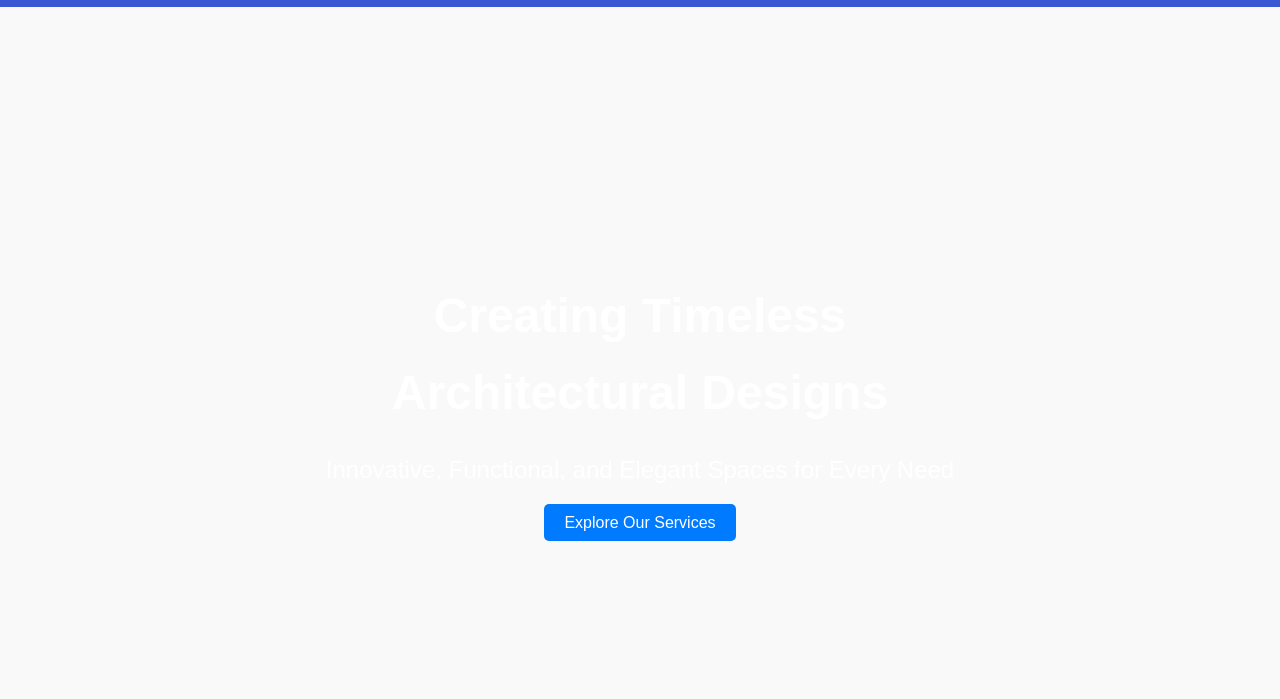
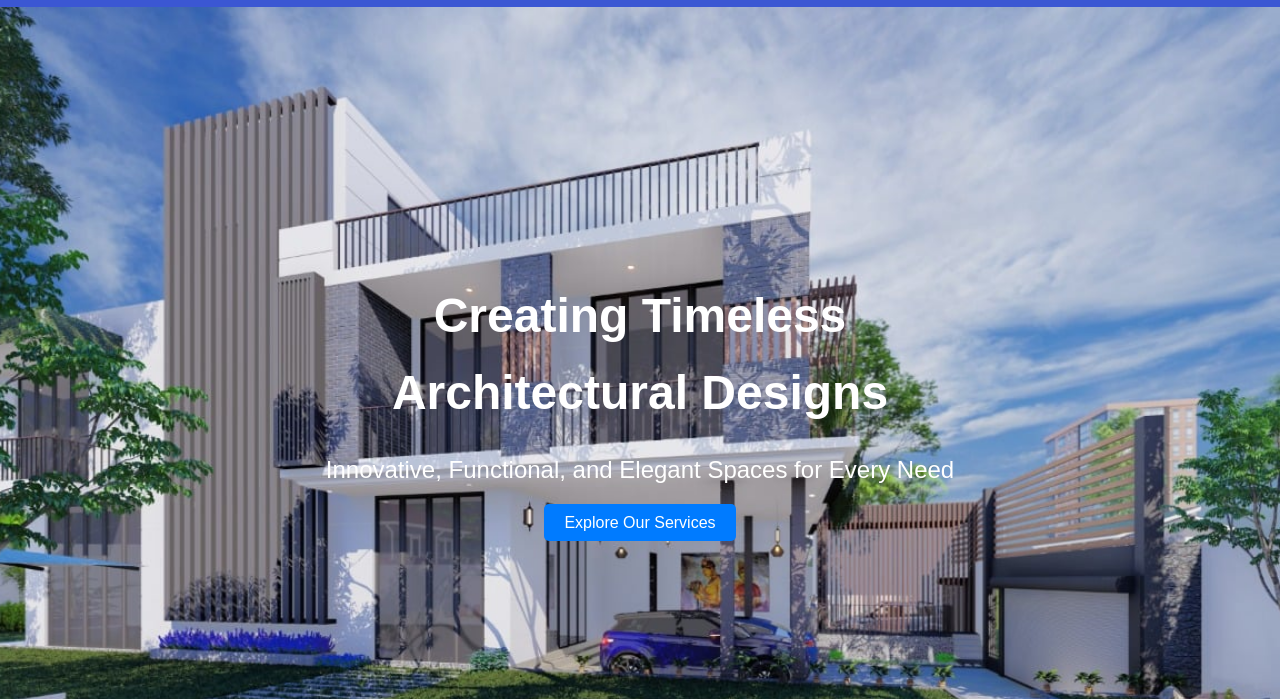
Before and after one commit to CrazyGTR/Siyas, a plain HTML site: page index.html in a window 1280 px wide. Shown: the part 101-800 px from the top of the page. Drawn offline with Linux system fonts and the light colour scheme.

Commit message:
style.css

```diff
--- a/style.css
+++ b/style.css
@@ -47,7 +47,7 @@ nav {
 }
 
 .hero {
-    background-image: url(./Assets/Background.jpg);
+    background-image: url(Background.jpg);
     height: 100vh;
     background-size: cover;
     background-position: center;
```
